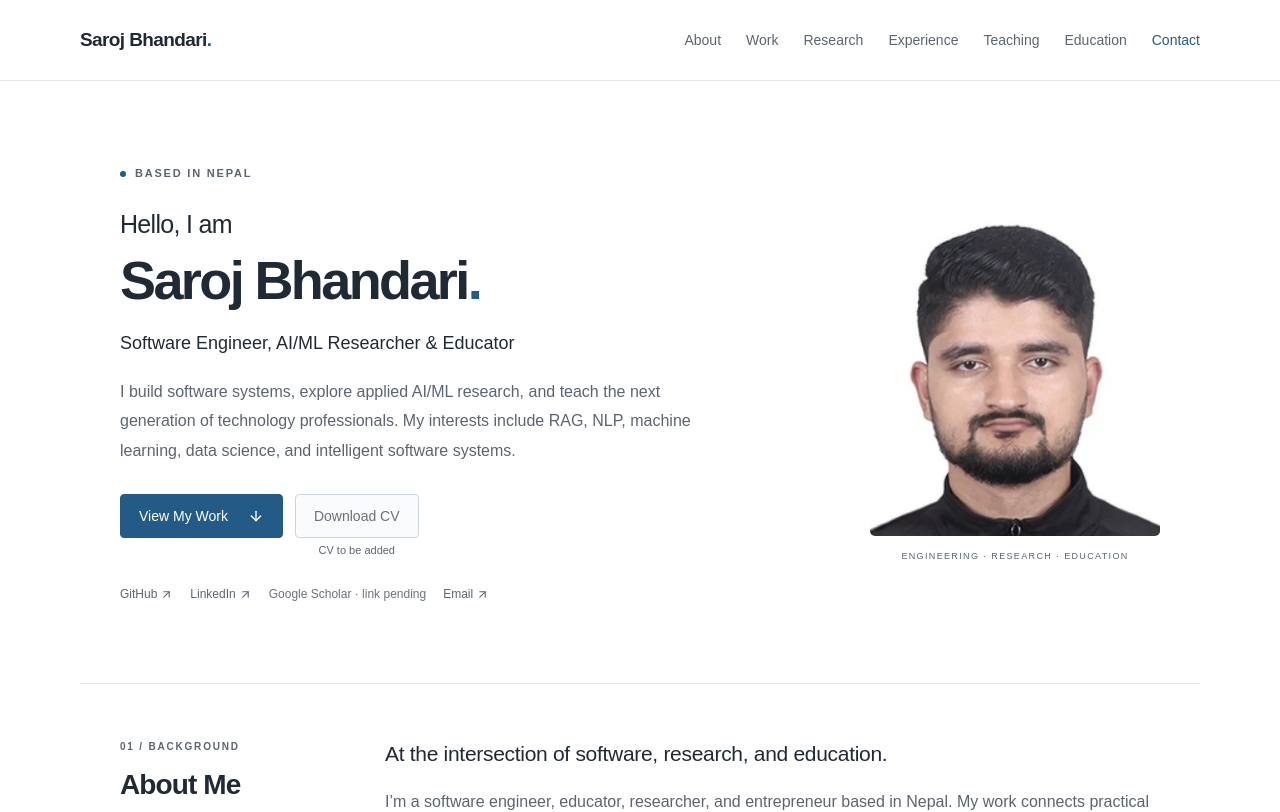
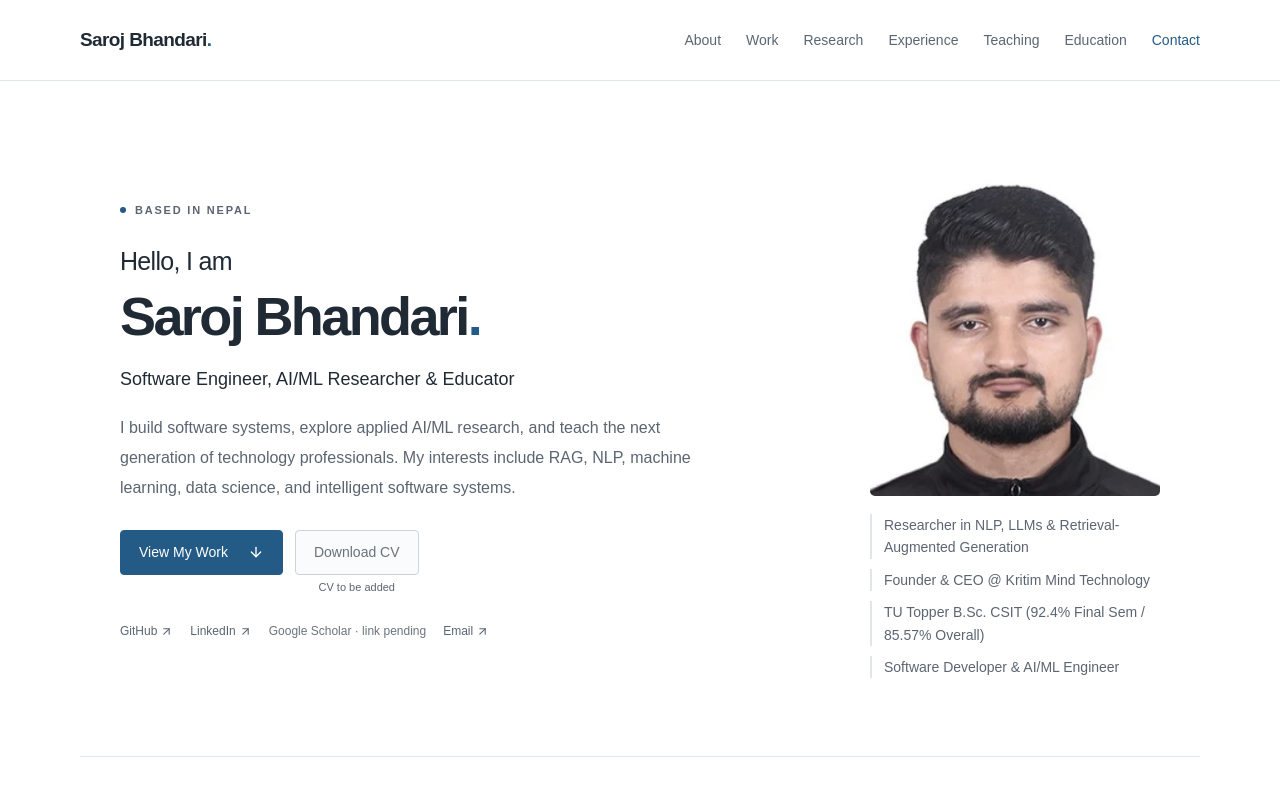
Before and after one commit to saroj-25/portfolio, a Next.js app: page / in a window 1280 px wide. Shown: the top 812 px of the page. Built offline with nearby package versions, Linux system fonts and the light colour scheme.

Commit message:
Update portrait description with research and professional background

```diff
--- a/components/Hero.tsx
+++ b/components/Hero.tsx
@@ -9,6 +9,11 @@ export default function Hero() {
    <p className="hero-intro">I build software systems, explore applied AI/ML research, and teach the next generation of technology professionals. My interests include RAG, NLP, machine learning, data science, and intelligent software systems.</p>
    <div className="hero-actions"><a className="button primary" href="#work">View My Work <ArrowDown size={16}/></a><span className="cv-placeholder"><button className="button secondary" disabled>Download CV</button><small>CV to be added</small></span></div>
    <div className="social-links"><a href={PERSONAL_INFO.github}>GitHub <ArrowUpRight size={13}/></a><a href={PERSONAL_INFO.linkedin}>LinkedIn <ArrowUpRight size={13}/></a><span className="placeholder">Google Scholar · link pending</span><a href={`mailto:${PERSONAL_INFO.email}`}>Email <ArrowUpRight size={13}/></a></div></div>
-   <figure className="portrait"><Image src="/image/profile.webp" alt="Saroj Bhandari" width={340} height={390} sizes="(max-width: 640px) 190px, 290px" preload/><figcaption>ENGINEERING · RESEARCH · EDUCATION</figcaption></figure>
+   <figure className="portrait"><Image src="/image/profile.webp" alt="Saroj Bhandari" width={340} height={390} sizes="(max-width: 640px) 190px, 290px" preload/><figcaption className="portrait-description">
+     <span>Researcher in NLP, LLMs &amp; Retrieval-Augmented Generation</span>
+     <span>Founder &amp; CEO @ Kritim Mind Technology</span>
+     <span>TU Topper B.Sc. CSIT (92.4% Final Sem / 85.57% Overall)</span>
+     <span>Software Developer &amp; AI/ML Engineer</span>
+   </figcaption></figure>
  </section>;
 }
```
Also changed, not shown: app/globals.css.
